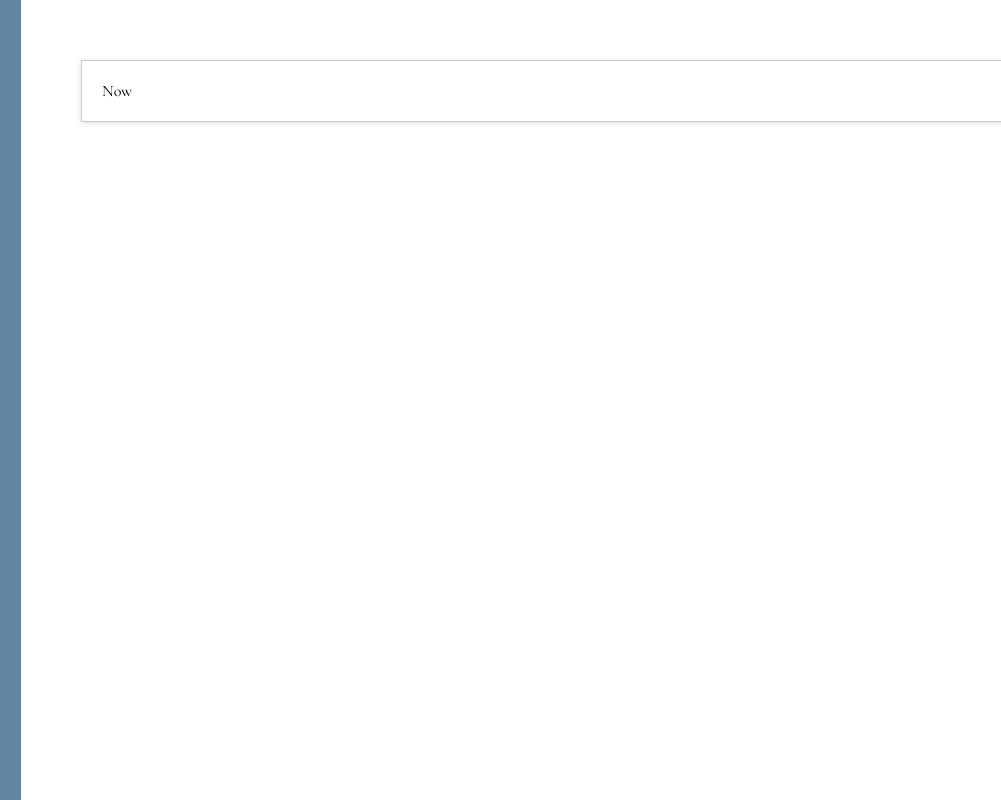
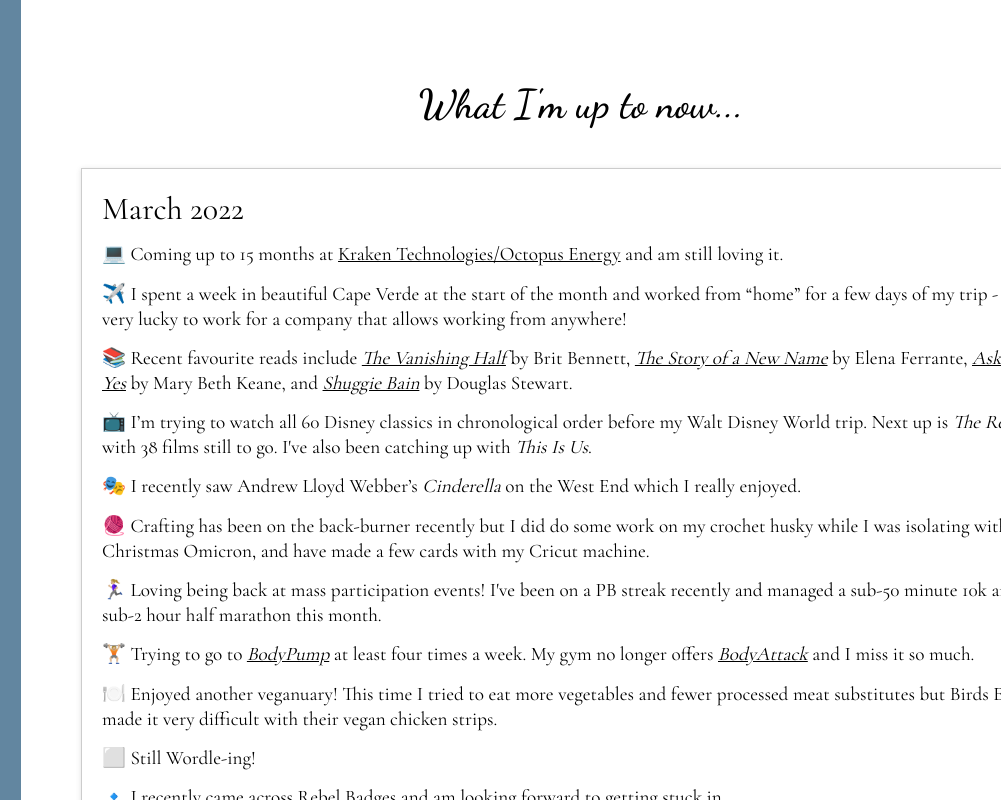
Before and after one commit to bourriquet/blog, a Gatsby site: page /now in a window 1280 px wide. Shown: the full height of the page, 279-1280 px from the left. Built offline with nearby package versions, Linux system fonts and the light colour scheme; Gatsby itself is replaced by a stand-in of ours.

Commit message:
Add now pages

```diff
--- a/src/components/Now.tsx
+++ b/src/components/Now.tsx
@@ -1,10 +1,22 @@
 import * as React from "react"
+import NowPost from "./now/NowPost"
+import March2022 from "./now/posts/2022-03"
 
 const Now = () => {
   return (
     <div className="content">
-      <div className="content-box box">
-        Now
+      <div className="borderless-box box page-title" style={{textAlign: "center"}}>
+        What I'm up to now...
+      </div>
+      <NowPost
+        month="March 2022"
+        lines={<March2022 />}
+      />
+      <div className="borderless-box box standard-content" style={{textAlign: "center"}}>
+        This page is inspired
+        by <a href="https://joetsoi.github.io/" target="_blank">Joe T</a>'s now
+        page, which will lead you to another chain of "inspired
+        by" <a href="https://nownownow.com/about" target="_blank">now pages</a>.
       </div>
     </div>
   )
--- a/src/components/blog/BlogPost.tsx
+++ b/src/components/blog/BlogPost.tsx
@@ -5,7 +5,7 @@
   const url = "/post/" + props.post_id
 
   return (
-    <div key={props.index}>
+    <div className="blog-post-list" key={props.index}>
       <Link to={url}>
         <div className="content-box blog-post">
           <div className="blog-post-image">
--- /dev/null
+++ b/src/components/now/NowPost.tsx
@@ -0,0 +1,16 @@
+import * as React from "react"
+
+const NowPost = (props) => {
+  return (
+    <div className="content-box box">
+      <div className="blog-post-title">
+        {props.month}
+      </div>
+      <div className="standard-content now-lines">
+        {props.lines}
+      </div>
+    </div>
+  )
+}
+
+export default NowPost;
--- /dev/null
+++ b/src/components/now/posts/2022-03.tsx
@@ -0,0 +1,71 @@
+import * as React from "react"
+
+const Post = (props) => {
+  return (
+    <div>
+      <div>
+        💻 Coming up to 15 months
+        at <a href="https://octopusenergy.group/kraken-technologies" target="_blank">Kraken Technologies/Octopus Energy</a> and
+        am still loving it.
+      </div>
+      <div>
+        ✈️ I spent a week in beautiful Cape Verde at the start of the month and
+        worked from “home” for a few days of my trip - I’m very lucky to work
+        for a company that allows working from anywhere!
+      </div>
+      <div>
+        📚 Recent favourite reads
+        include <em><a href="https://www.goodreads.com/book/show/51467369-the-vanishing-half" target="_blank">The Vanishing Half</a></em> by
+        Brit Bennett, <em><a href="https://www.goodreads.com/book/show/17465515-the-story-of-a-new-name" target="_blank">The Story of a New Name</a></em> by
+        Elena Ferrante, <em><a href="https://www.goodreads.com/book/show/42201996-ask-again-yes" target="_blank">Ask Again, Yes</a></em> by
+        Mary Beth Keane, and <em><a href="https://www.goodreads.com/book/show/50684054-shuggie-bain" target="_blank">Shuggie Bain</a></em> by
+        Douglas Stewart.
+      </div>
+      <div>
+        📺 I’m trying to watch all 60 Disney classics in chronological order
+        before my Walt Disney World trip. Next up is <em>The Rescuers</em> with
+        38 films still to go. I've also been catching up with <em>This Is
+        Us</em>.
+      </div>
+      <div>
+        🎭 I recently saw Andrew Lloyd Webber’s <em>Cinderella</em> on the West
+        End which I really enjoyed.
+      </div>
+      <div>
+        🧶 Crafting has been on the back-burner recently but I did do some work
+        on my crochet husky while I was isolating with Christmas Omicron, and
+        have made a few cards with my Cricut machine.
+      </div>
+      <div>
+        🏃🏼‍♀️ Loving being back at mass participation events! I've been on a PB
+        streak recently and managed a sub-50 minute 10k and a sub-2 hour half
+        marathon this month.
+      </div>
+      <div>
+        🏋🏼 Trying to go
+        to <em><a href="https://www.lesmills.com/uk/workouts/group-fitness/bodypump/" target="_blank">BodyPump</a></em> at
+        least four times a week. My gym no longer
+        offers <em><a href="https://www.lesmills.com/uk/workouts/group-fitness/bodyattack/" target="_blank">BodyAttack</a></em> and
+        I miss it so much.
+      </div>
+      <div>
+        🍽️ Enjoyed another veganuary! This time I tried to eat more vegetables
+        and fewer processed meat substitutes but Birds Eye made it very
+        difficult with their vegan chicken strips.
+      </div>
+      <div>
+        ⬜ Still Wordle-ing!
+      </div>
+      <div>
+        🔹 I recently came
+        across <a href="https://www.rebelbadgestore.com/about" target="_blank">Rebel Badges</a> and
+        am looking forward to getting stuck in.
+      </div>
+      <div>
+        🎂 Starting to think about how to celebrate my 30th later this year.
+      </div>
+    </div>
+  )
+}
+
+export default Post;
--- a/src/data/blogPosts.ts
+++ b/src/data/blogPosts.ts
@@ -1,6 +1,6 @@
 const blogPosts = () => [{
     id: "867f4034-b8da-4bdc-a4e9-902c13b6f83e",
-    date: new Date(2022, 3, 30),
+    date: new Date(2022, 2, 30),
     photo: "https://lauren-anders-blog.s3.eu-west-2.amazonaws.com/867f4034-b8da-4bdc-a4e9-902c13b6f83e_cover",
     title: "Kicking off my Rebel Badge journey",
     caption: "Collecting",
--- a/src/index.css
+++ b/src/index.css
@@ -13,7 +13,6 @@
 
 body a {
   color: black;
-  text-decoration: none;
 }
 
 .columns {
@@ -30,6 +29,7 @@
 
 .sidebar a {
   color: #050709;
+  text-decoration: none;
 }
 
 .sidebar-container {
@@ -98,8 +98,14 @@
 
 .content-box {
   width: 1000px;
+  margin-bottom: 20px;
   border: 1px solid #CCCCCC;
   box-shadow: rgba(99, 99, 99, 0.2) 0px 1px 5px 0px;
+}
+
+.borderless-box {
+  width: 1000px;
+  margin-bottom: 20px;
 }
 
 .box {
@@ -109,11 +115,14 @@
 
 .blog-post {
   height: 225px;
-  margin-bottom: 20px;
 
   display: flex;
   flex-direction: row;
   flex-wrap: wrap;
+}
+
+.blog-post-list a {
+  text-decoration: none;
 }
 
 .blog-post-image {
@@ -150,6 +159,26 @@
 .post-title {
   font-size: 2.2em;
   margin-bottom: 1%;
+}
+
+
+/* Common */
+
+.page-title {
+  font-size: 2.5em;
+  font-family: 'Dancing Script', cursive;
+}
+
+.standard-content {
+  font-size: 1.2em;
+  line-height: 1.3;
+}
+
+
+/* Now page */
+
+.now-lines div {
+  margin-top: 1.5%;
 }
 
 
@@ -226,4 +255,10 @@
   .blog-post-image {
     display: none;
   }
+  .blog-post-content {
+    font-size: 1.1em;
+  }
+  .now-lines div {
+    margin-top: 2.5%;
+  }
 }
```
